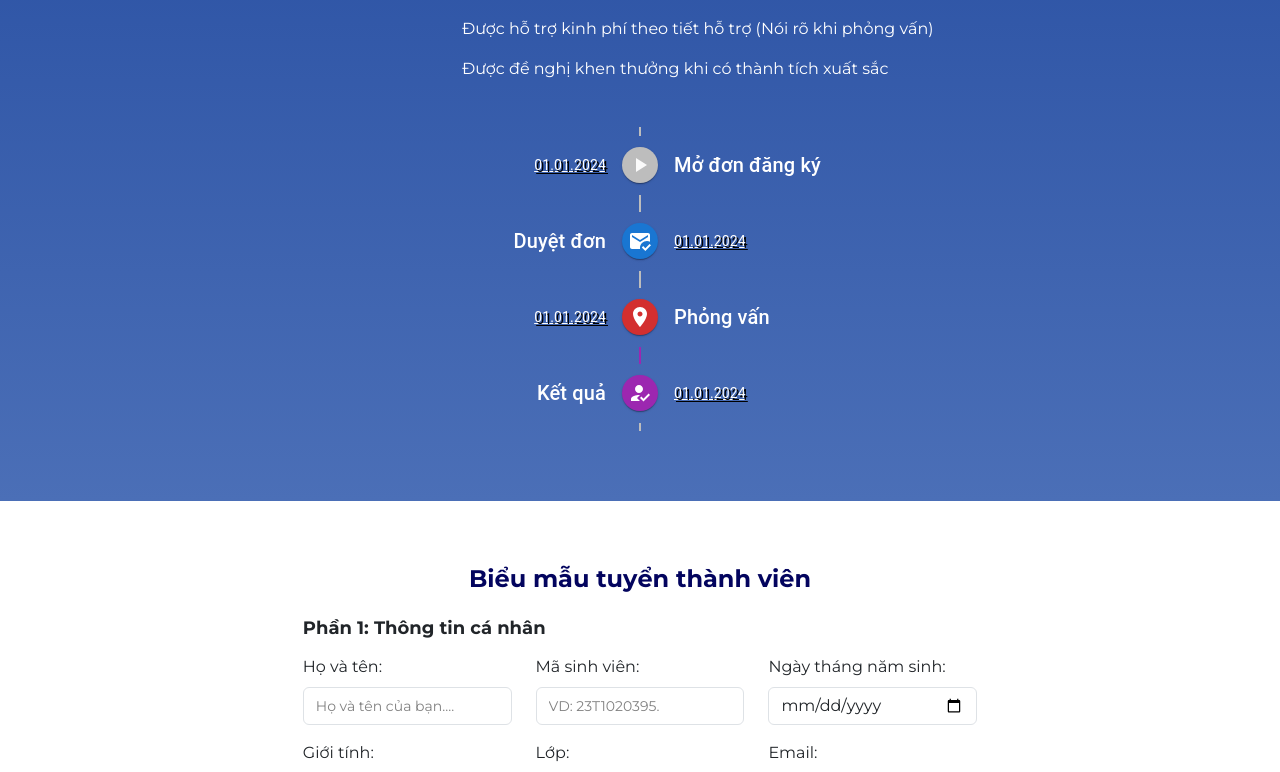
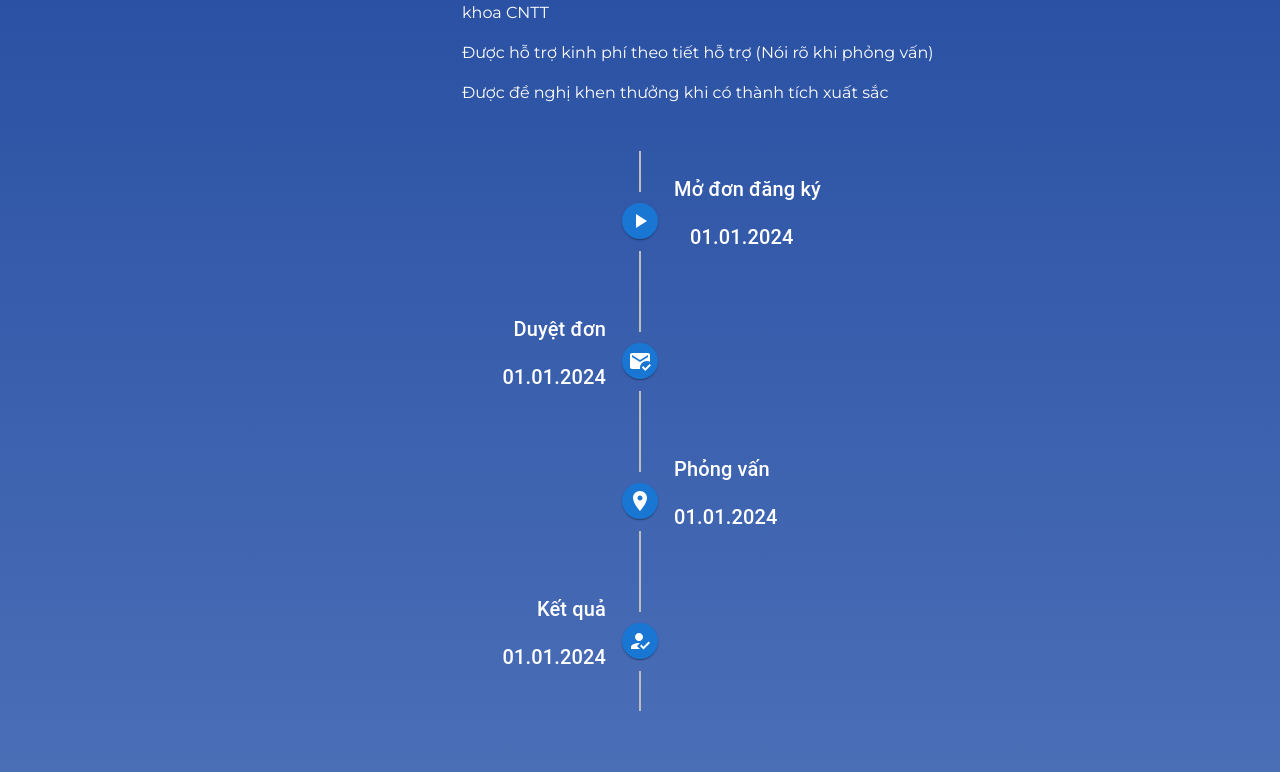
Before and after one commit to XTSoft2004/spit_website_nextjs, a Next.js app: page /tuyen-thanh-vien in a window 1280 px wide. Shown: the part 1446-2218 px from the top of the page. Built offline with nearby package versions, Linux system fonts and the light colour scheme.

Commit message:
[FIX  & UPDATE] - fix bug - update template document (no fin)

```diff
--- a/public/posts/thong-ke-hien-dai-phan-mem-ngon-ngu-r/index.html
+++ b/public/posts/thong-ke-hien-dai-phan-mem-ngon-ngu-r/index.html
@@ -26,9 +26,8 @@
 
 <body>
     <div class="border-title-bottom">
-        <h1 class="fw-bold">𝑪𝑳𝑩 𝑺𝑷𝑰𝑻 𝒗𝒐̛́𝒊 𝑲𝒉𝒐́𝒂 𝒃𝒐̂̀𝒊 𝒅𝒖̛𝒐̛̃𝒏𝒈 𝒈𝒊𝒂̉𝒏𝒈 𝒗𝒊𝒆̂𝒏 𝑲𝒉𝒖
-            𝒗𝒖̛̣𝒄 𝒎𝒊𝒆̂̀𝒏 𝑻𝒓𝒖𝒏𝒈 - 𝑻𝒂̂𝒚 𝑵𝒈𝒖𝒚𝒆̂𝒏 𝒏𝒂̆𝒎 2024 “𝑻𝒉𝒐̂́𝒏𝒈 𝒌𝒆̂ 𝒉𝒊𝒆̣̂𝒏 đ𝒂̣𝒊
-            𝒗𝒐̛́𝒊 𝒑𝒉𝒂̂̀𝒏 𝒎𝒆̂̀𝒎 𝒕𝒉𝒐̂́𝒏𝒈 𝒌𝒆̂ 𝑹”</h1>
+        <h1 class="fw-bold">CLB SPIT với Khoá bồi dưỡng giảng viên Khu vực miền Trung - Tây Nguyên năm2024 "Thống kê
+            hiện đại với phần mềm thông kê R"”</h1>
         <div class="d-flex justify-content-between align-items-center mb-2 mt-2">
             <div class="d-flex align-items-center">
                 <i class="bi bi-person-circle me-2 fs-3"></i>
--- a/src/app/tai-lieu/page.tsx
+++ b/src/app/tai-lieu/page.tsx
@@ -2,10 +2,6 @@
 "use client";
 
 import { useState, useEffect } from "react";
-
-// Import api
-import * as googleAPI from '../../Model/Api/GoogleDriveAPI';
-import * as config from '../../Model/Auth/ConfigData';
 
 import Document from '../../components/Document/document';
 
--- a/src/app/tuyen-thanh-vien/page.tsx
+++ b/src/app/tuyen-thanh-vien/page.tsx
@@ -201,9 +201,7 @@ export default function TuyenThanhVien() {
                 </Col>
                 <Col sm={8}>
                   <p>
-                    Sinh viên năm 1, 2, 3 đang học ngành Công nghệ thông tin, Kỹ
-                    thuật phần mềm hoặc các ngành khác có liên quan tại trường
-                    Đại học Khoa học, Đại học Huế.
+                    Sinh viên năm 1, 2, 3 đang học ngành Công nghệ thông tin, Kỹ thuật phần mềm hoặc các ngành khác có liên quan tại trường Đại học Khoa học, Đại học Huế; học sinh chuyên Tin trường THPT Chuyên Khoa học Huế.
                   </p>
                   <p className="mb-3">
                     - Đối với sinh viên năm 1: Đạt điểm A học phần Nhập môn lập
@@ -262,38 +260,28 @@ export default function TuyenThanhVien() {
                 </Col>
               </Row>
             </Container>
-            <Container className="mt-4">
+            <Container className="mt-4" style={{ fontFamily: 'Montserrat' }}>
               <Timeline position="alternate">
                 <TimelineItem>
-                  <TimelineOppositeContent
-                    sx={{ m: "auto 0" }}
-                    align="right"
-                    variant="body2"
-                    color="white"
-                  >
-                    <a className="dynamic-text-shadow">01.01.2024</a>
-                  </TimelineOppositeContent>
                   <TimelineSeparator>
                     <TimelineConnector />
-                    <TimelineDot>
+                    <TimelineDot color="primary">
                       <PlayArrowIcon />
                     </TimelineDot>
                     <TimelineConnector />
                   </TimelineSeparator>
                   <TimelineContent sx={{ py: "22px", px: 2 }}>
                     <Typography variant="h6" component="span">
-                      Mở đơn đăng ký
+                      <p>
+                        Mở đơn đăng ký
+                      </p>
+                      <p className="ms-3">
+                        01.01.2024
+                      </p>
                     </Typography>
                   </TimelineContent>
                 </TimelineItem>
                 <TimelineItem>
-                  <TimelineOppositeContent
-                    sx={{ m: "auto 0" }}
-                    variant="body2"
-                    color="white"
-                  >
-                    <a className="dynamic-text-shadow">01.01.2024</a>
-                  </TimelineOppositeContent>
                   <TimelineSeparator>
                     <TimelineConnector />
                     <TimelineDot color="primary">
@@ -303,49 +291,50 @@ export default function TuyenThanhVien() {
                   </TimelineSeparator>
                   <TimelineContent sx={{ py: "22px", px: 2 }}>
                     <Typography variant="h6" component="span">
-                      Duyệt đơn
+                      <p>
+                        Duyệt đơn
+                      </p>
+                      <p className="ms-3">
+                        01.01.2024
+                      </p>
                     </Typography>
                   </TimelineContent>
                 </TimelineItem>
                 <TimelineItem>
-                  <TimelineOppositeContent
-                    sx={{ m: "auto 0" }}
-                    variant="body2"
-                    color="white"
-                  >
-                    <a className="dynamic-text-shadow">01.01.2024</a>
-                  </TimelineOppositeContent>
                   <TimelineSeparator>
                     <TimelineConnector />
-                    <TimelineDot color="error">
+                    <TimelineDot color="primary">
                       <RoomIcon />
                     </TimelineDot>
-                    <TimelineConnector sx={{ bgcolor: "secondary.main" }} />
+                    <TimelineConnector />
                   </TimelineSeparator>
                   <TimelineContent sx={{ py: "22px", px: 2 }}>
                     <Typography variant="h6" component="span">
-                      Phỏng vấn
+                      <p>
+                        Phỏng vấn
+                      </p>
+                      <p>
+                        01.01.2024
+                      </p>
                     </Typography>
                   </TimelineContent>
                 </TimelineItem>
                 <TimelineItem>
-                  <TimelineOppositeContent
-                    sx={{ m: "auto 0" }}
-                    variant="body2"
-                    color="white"
-                  >
-                    <a className="dynamic-text-shadow">01.01.2024</a>
-                  </TimelineOppositeContent>
                   <TimelineSeparator>
-                    <TimelineConnector sx={{ bgcolor: "secondary.main" }} />
-                    <TimelineDot color="secondary">
+                    <TimelineConnector />
+                    <TimelineDot color="primary">
                       <HowToRegIcon />
                     </TimelineDot>
                     <TimelineConnector />
                   </TimelineSeparator>
                   <TimelineContent sx={{ py: "22px", px: 2 }}>
                     <Typography variant="h6" component="span">
-                      Kết quả
+                      <p>
+                        Kết quả
+                      </p>
+                      <p className="ms-3">
+                        01.01.2024
+                      </p>
                     </Typography>
                   </TimelineContent>
                 </TimelineItem>
--- a/src/components/CarouselCard/style.css
+++ b/src/components/CarouselCard/style.css
@@ -9,6 +9,12 @@
     object-fit: cover;
     padding: 20px;
     border-radius: 50px;
+}
+
+@media (max-width: 1100px) {
+    .card-fixed-size {
+        height: 450px;
+    }
 }
 
 .card {
--- a/src/components/Document/document.tsx
+++ b/src/components/Document/document.tsx
@@ -1,5 +1,5 @@
 
-import react from 'react';
+import React, { useState, useEffect } from 'react';
 
 import { Container } from 'react-bootstrap';
 
@@ -7,7 +7,77 @@ import Breadcrumbs from '@mui/material/Breadcrumbs';
 import Typography from "@mui/material/Typography";
 import Link from "@mui/material/Link";
 
+// Import mui
+
+import Paper from '@mui/material/Paper';
+import Table from '@mui/material/Table';
+import TableBody from '@mui/material/TableBody';
+import TableCell from '@mui/material/TableCell';
+import TableContainer from '@mui/material/TableContainer';
+import TableHead from '@mui/material/TableHead';
+import TablePagination from '@mui/material/TablePagination';
+import TableRow from '@mui/material/TableRow';
+
+// Import api
+import * as googleAPI from '../../Model/Api/GoogleDriveAPI';
+import * as config from '../../Model/Auth/ConfigData';
+
+interface Column {
+    id: 'mimeType' | 'name';
+    label: string;
+    minWidth?: number;
+    align?: 'right';
+    format?: (value: number) => string;
+}
+
+const columns: readonly Column[] = [
+    { id: 'mimeType', label: 'Loại', minWidth: 50 },
+    { id: 'name', label: 'Tên', minWidth: 100 },
+];
+
+interface DataTable {
+    mimeType: string;
+    name: string;
+}
+
+function createDataTable(
+    mimeType: string,
+    name: string,
+): DataTable {
+    return { mimeType, name };
+}
+
+const rows = [
+    createDataTable('India', 'IN'),
+    createDataTable('China', 'CN'),
+    createDataTable('Italy', 'IT'),
+    createDataTable('United States', 'US'),
+    createDataTable('Canada', 'CA'),
+    createDataTable('Australia', 'AU'),
+    createDataTable('Germany', 'DE'),
+    createDataTable('Ireland', 'IE'),
+    createDataTable('Mexico', 'MX'),
+    createDataTable('Japan', 'JP'),
+    createDataTable('France', 'FR'),
+    createDataTable('United Kingdom', 'GB'),
+    createDataTable('Russia', 'RU'),
+    createDataTable('Nigeria', 'NG'),
+    createDataTable('Brazil', 'BR'),
+];
+
 const Document = () => {
+    const [page, setPage] = React.useState(0);
+    const [rowsPerPage, setRowsPerPage] = React.useState(10);
+
+    const handleChangePage = (event: unknown, newPage: number) => {
+        setPage(newPage);
+    };
+
+    const handleChangeRowsPerPage = (event: React.ChangeEvent<HTMLInputElement>) => {
+        setRowsPerPage(+event.target.value);
+        setPage(0);
+    };
+
     return (
         <>
             <Container>
@@ -19,9 +89,60 @@ const Document = () => {
                 </Breadcrumbs>
 
                 <h1 className="text-center">Coming Soon</h1>
+
+                <Paper sx={{ width: '100%', overflow: 'hidden' }}>
+                    <TableContainer sx={{ maxHeight: 440 }}>
+                        <Table stickyHeader aria-label="sticky table">
+                            <TableHead>
+                                <TableRow>
+                                    {columns.map((column) => (
+                                        <TableCell
+                                            key={column.id}
+                                            align={column.align}
+                                            style={{ minWidth: column.minWidth }}
+                                        >
+                                            {column.label}
+                                        </TableCell>
+                                    ))}
+                                </TableRow>
+                            </TableHead>
+                            <TableBody>
+                                {rows
+                                    .slice(page * rowsPerPage, page * rowsPerPage + rowsPerPage)
+                                    .map((row) => {
+                                        return (
+                                            <TableRow hover role="checkbox" tabIndex={-1} key={row.name}>
+                                                {columns.map((column) => {
+                                                    const value = row[column.id];
+                                                    return (
+                                                        <TableCell key={column.id} align={column.align}>
+                                                            <a href="/">
+                                                                {column.format && typeof value === 'number'
+                                                                    ? column.format(value)
+                                                                    : value}
+                                                            </a>
+                                                        </TableCell>
+                                                    );
+                                                })}
+                                            </TableRow>
+                                        );
+                                    })}
+                            </TableBody>
+                        </Table>
+                    </TableContainer>
+                    <TablePagination
+                        rowsPerPageOptions={[10, 25, 100]}
+                        component="div"
+                        count={rows.length}
+                        rowsPerPage={rowsPerPage}
+                        page={page}
+                        onPageChange={handleChangePage}
+                        onRowsPerPageChange={handleChangeRowsPerPage}
+                    />
+                </Paper>
             </Container>
         </>
-    )
+    );
 }
 
 export default Document;
--- a/src/components/Footer.tsx
+++ b/src/components/Footer.tsx
@@ -1,4 +1,6 @@
 import { Row, Col, Container } from "react-bootstrap";
+
+import './app.css';
 
 const Footer = () => (
   <footer
@@ -8,7 +10,9 @@ const Footer = () => (
     <Container className="p-4">
       <Row>
         <Col xs={12} sm={6} lg={3} className="p-2 px-3">
+        <a href="/">
           <img className="w-100" src="/images/logo/bannerCLB.png"></img>
+        </a>
         </Col>
         <Col xs={12} sm={6} lg={3} className="p-2">
           <div>
@@ -52,19 +56,19 @@ const Footer = () => (
           <div>
             <h4>CÁC LIÊN KẾT HỮU ÍCH</h4>
             <div className="mt-3">
-              <div>
+              <div className="mb-2 connect-text">
                 <a href="/tuyen-thanh-vien">
                   <i className="bi bi-chevron-right"></i>
                   Tuyển thành viên CLB
                 </a>
               </div>
-              <div>
-                <a href="/">
+              <div className="mb-2 connect-text">
+                <a href="/gioi-thieu">
                   <i className="bi bi-chevron-right"></i>
                   Giới thiệu thành viên
                 </a>
               </div>
-              <div>
+              <div className="connect-text">
                 <a href="/tai-lieu">
                   <i className="bi bi-chevron-right"></i>
                   Tài liệu học tập
@@ -79,24 +83,32 @@ const Footer = () => (
             <div>
               <div className="d-flex mt-4">
                 <div>
+                  <a href="https://it.husc.edu.vn/" target="_blank">
                     <img
                       style={{ width: 70, height: 70 }}
                       src="/images/logo/logoKhoaCNTT.png"
                     ></img>
+                  </a>
                 </div>
-                <div className="text-center mx-auto">
+                <div className="text-center mx-auto connect-text">
+                  <a href="https://it.husc.edu.vn/" target="_blank">
                     <span className="fw-bold">Khoa Công Nghệ Thông Tin</span>
                     <p>Faculty of Information Technology</p>
+                  </a>
                 </div>
               </div>
               <div className="d-flex mt-3">
+                <a href="https://husc.edu.vn/" target="_blank">
                   <img
                     style={{ width: 70, height: 70 }}
                     src="/images/logo/logoHUSC.png"
                   ></img>
-                <div className="text-center mx-auto mt-1">
+                </a>
+                <div className="text-center mx-auto mt-1 connect-text">
+                  <a href="https://husc.edu.vn/" target="_blank">
                     <span className="fw-bold">Trường Đại học Khoa Học</span>
                     <p>Hue University of Sciences</p>
+                  </a>
                 </div>
               </div>
             </div>
--- a/src/components/app.css
+++ b/src/components/app.css
@@ -141,3 +141,8 @@
         margin-left: auto !important;
     }
 }
+
+/* Footer */
+.connect-text:hover{
+    color: #ccc;
+}
--- a/src/data/Home/dataCarouselCards.json
+++ b/src/data/Home/dataCarouselCards.json
@@ -4,7 +4,7 @@
         "srcImage": "/posts/da-nang-code-league-2024/images/1.jpg"
     },
     {
-        "title": "1 giải Nhì và 2 giải Ba Olympic khối chuyên Tin - Kỳ thi Olympic Tin học sinh viên Việt Nam 2023",
+        "title": "Một giải Nhì và Hai giải ba Olympic khối chuyên Tin - Kỳ thi Olympic Tin học sinh viên Việt Nam 2023",
         "srcImage": "/posts/icpc-asia-hue-city-2023/images/1.jpg"
     },
     {
```
Also changed, not shown: src/data/News/dataNews.json (+4 -4 lines). Lines whose indentation alone changed are shown as unchanged.
